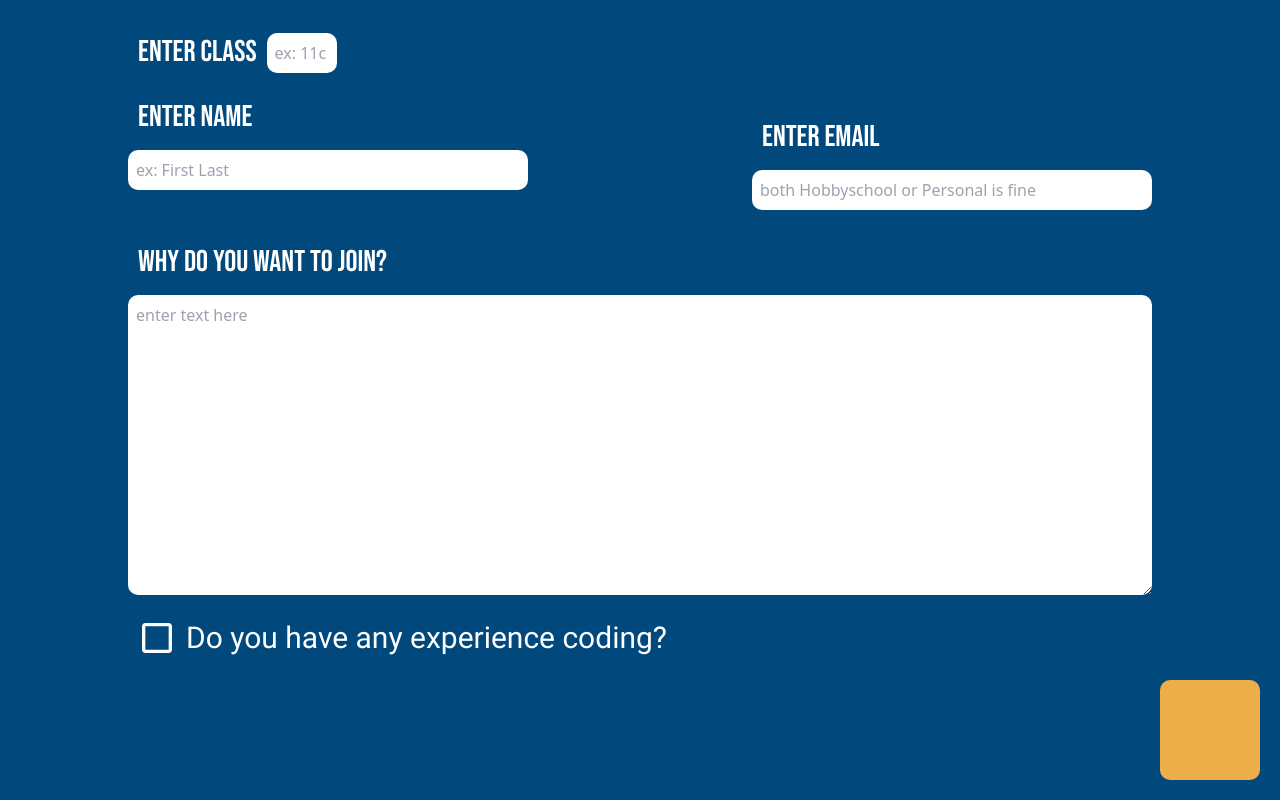
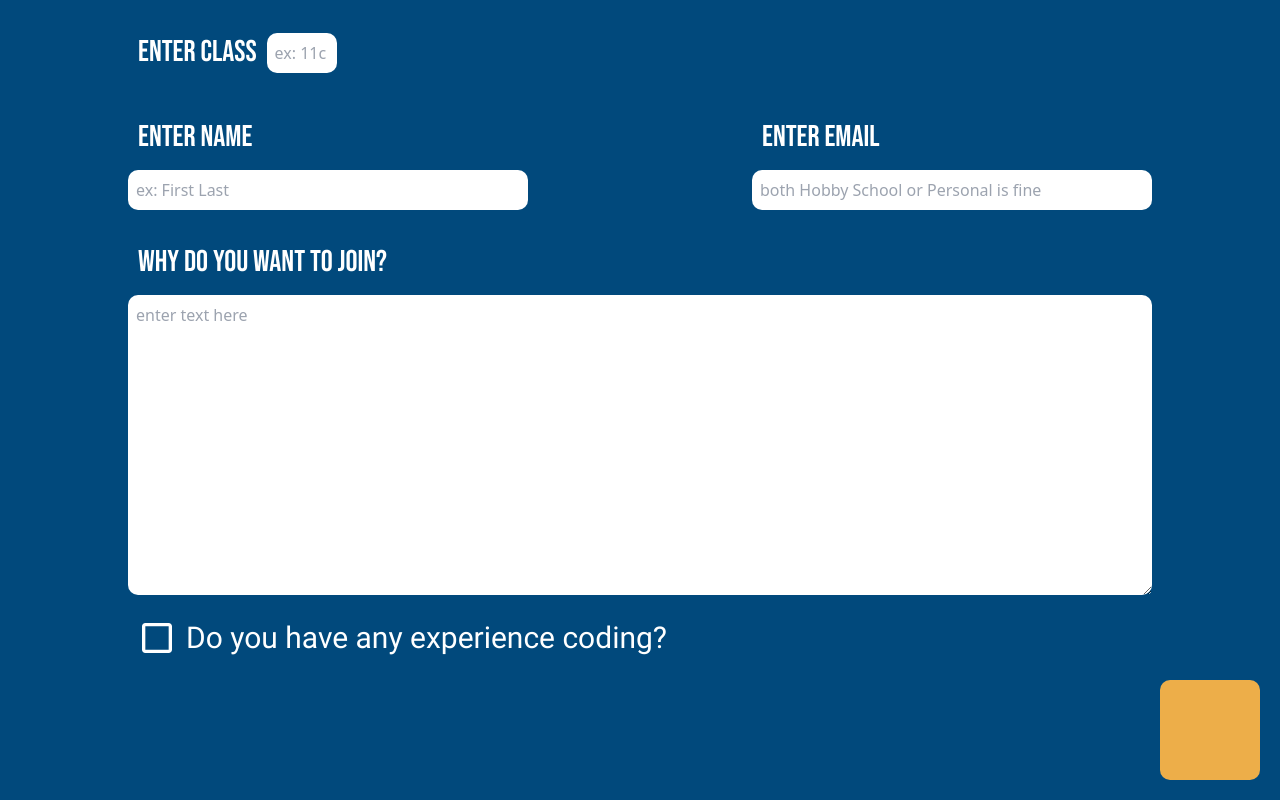
Before and after one commit to TsogtOnCrack/HSCC, a Next.js app: page / in a window 1280 px wide. Built offline with nearby package versions, Linux system fonts and the light colour scheme.

Commit message:
shiii# Please enter the commit message for your changes. Lines starting

```diff
--- a/src/pages/index.js
+++ b/src/pages/index.js
@@ -93,6 +93,7 @@ export default function Home() {
       </div>
 
       <div className="flex flex-row w-[80vw] flex-wrap justify-between ">
+        <div className='md:my-5 m-0'>
         <Input
           val={data.name}
           onchange={(event) => {
@@ -106,6 +107,7 @@ export default function Home() {
         >
           Enter Name
         </Input>
+        </div>
         <div className='my-5'>
           <Input
             val={data.email}
@@ -116,7 +118,7 @@ export default function Home() {
               })
             }}
             size="med"
-            placeholder="both Hobbyschool or Personal is fine  "
+            placeholder="both Hobby School or Personal is fine  "
           >
             Enter Email
           </Input>
@@ -172,7 +174,7 @@ export default function Home() {
             })
           }}
           size="big"
-          placeholder="enter text here"
+          placeholder="Enter text here"
         >
           Please tell me about your experience
         </Input>
```
